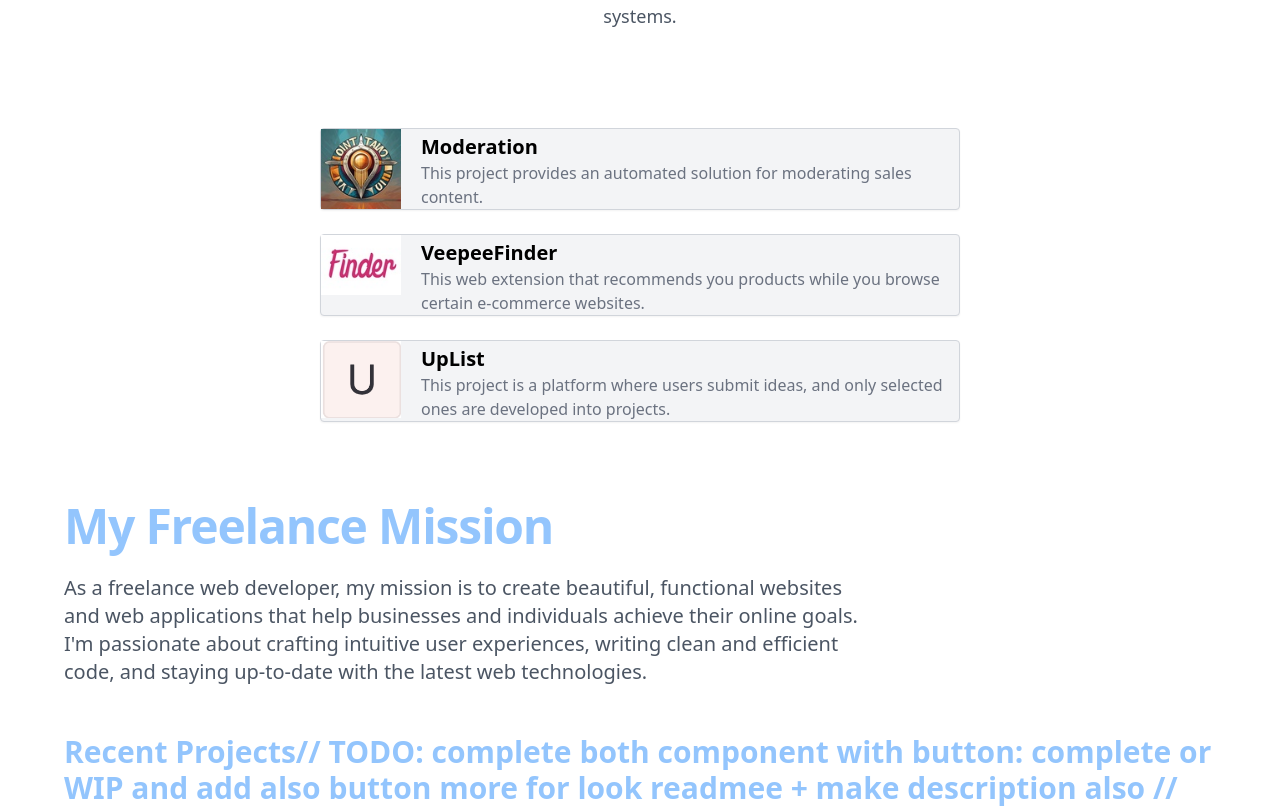
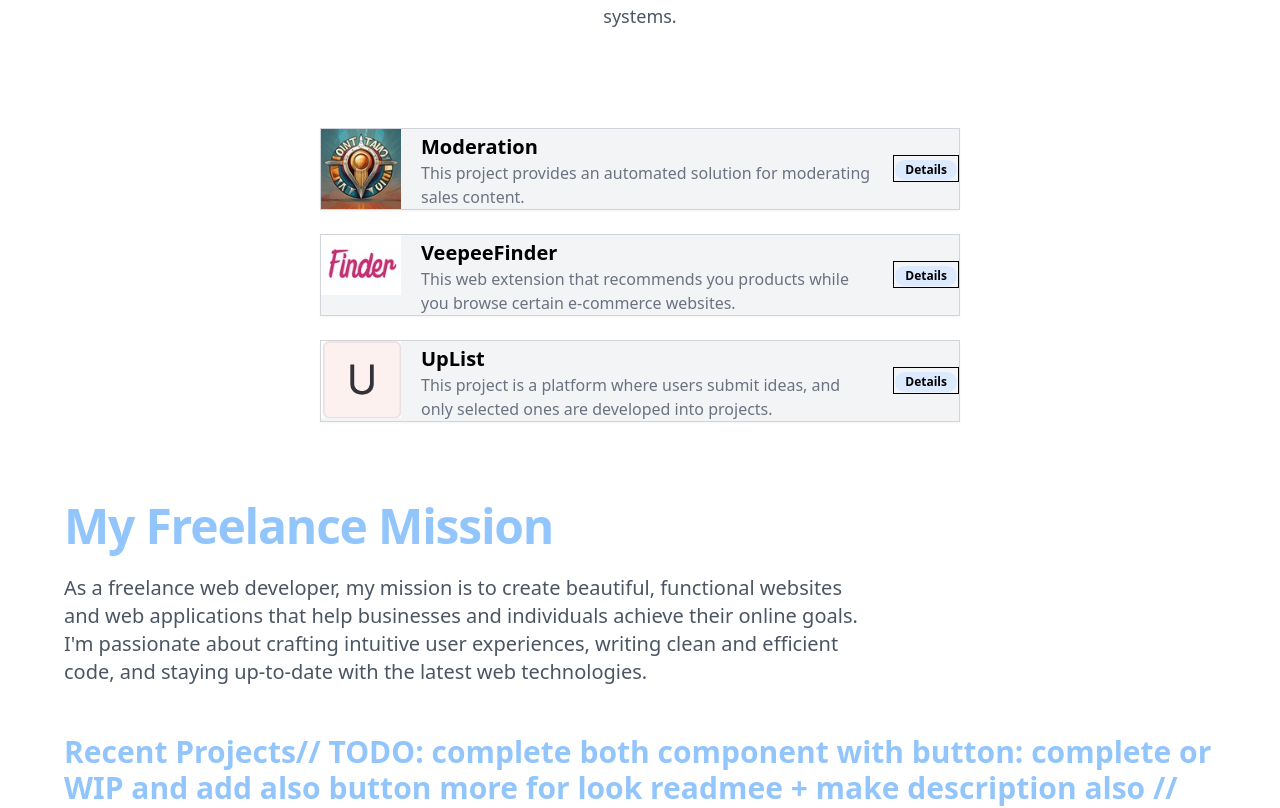
Before and after one commit to guelate/Portfolio, a Next.js app in the folder client/: page / in a window 1280 px wide. Shown: the part 841-1649 px from the top of the page. Built offline with nearby package versions, Linux system fonts and the light colour scheme.

Commit message:
feat(client):card component hover

```diff
--- a/client/app/components/CardVeepeeProject.tsx
+++ b/client/app/components/CardVeepeeProject.tsx
@@ -1,5 +1,6 @@
 import Image from "next/image";
 import { Card } from "./ui/card";
+import { Badge } from "./ui/badge";
 
 interface CardVeepeeProjectProps {
   id: string;
@@ -17,16 +18,51 @@ export default function CardVeepeeProject({
   description,
 }: CardVeepeeProjectProps) {
   return (
-    <Card id={id} className="border rounded .rounded-lg border-gray-300 bg-gray-100 hover:-translate-y-2 duration-300">
+    <Card id={id} className="border rounded-lg border-gray-300 bg-gray-100">
+
       <div className="flex items-center gap-5">
         <a href={href} className="flex items-start gap-5">
           <Image src={src} alt="Icon Image" width={80} height={80} />
           <div className="flex flex-col mt-1">
             <h3 className="text-xl font-semibold">{title}</h3>
-            <p className=" text-gray-500">{description}</p>
+            <p className="text-gray-500">{description}</p>
           </div>
         </a>
+
+        <div className="group border border-black">
+          <Badge
+            variant="secondary"
+            className="border border-blue-50 bg-blue-100 hover:bg-blue-200 hover:border-blue-300"
+          >
+            Details
+          </Badge>
+          <p className="hidden group-hover:block text-gray-900">ckmwcm</p>
+        </div>
       </div>
     </Card>
   );
 }
+
+
+// <Card id={id} className="border rounded-lg border-gray-300 bg-gray-100">
+
+// <div className="flex items-center gap-5">
+//   <a href={href} className="flex items-start gap-5">
+//     <Image src={src} alt="Icon Image" width={80} height={80} />
+//     <div className="flex flex-col mt-1">
+//       <h3 className="text-xl font-semibold">{title}</h3>
+//       <p className="text-gray-500">{description}</p>
+//     </div>
+//   </a>
+
+//   <div className="group border border-black">
+//     <Badge
+//       variant="secondary"
+//       className="border border-blue-50 bg-blue-100 hover:bg-blue-200 hover:border-blue-300"
+//     >
+//       Details
+//     </Badge>
+//     <p className="hidden group-hover:block text-gray-900">ckmwcm</p>
+//   </div>
+// </div>
+// </Card>
```
